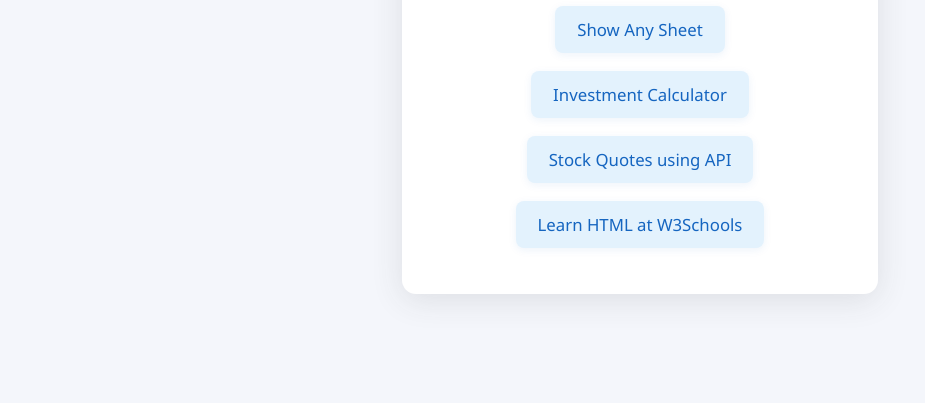
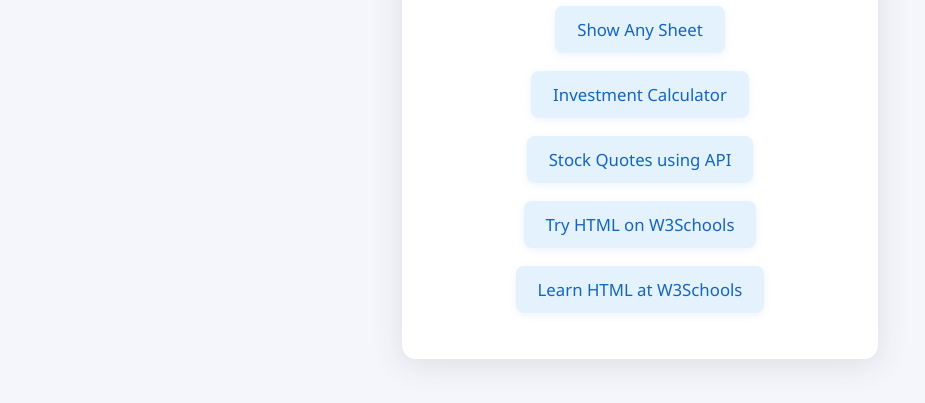
Before and after one commit to mrsameermalii/global, a plain HTML site: page index.html in a window 1280 px wide. Shown: the part 229-632 px from the top of the page, without its empty margins (0-925 px from the left). Drawn offline with Linux system fonts and the light colour scheme.

Commit message:
Update index.html

```diff
--- a/index.html
+++ b/index.html
@@ -85,6 +85,9 @@
         <a href="StockQuotes.html" target="_blank">Stock Quotes using API</a>
       </li>
       <li>
+        <a href="https://www.w3schools.com/html/tryit.asp?filename=tryhtml_default" target="_blank">Try HTML on W3Schools</a>
+      </li>
+      <li>
         <a href="https://www.w3schools.com" target="_blank">Learn HTML at W3Schools</a>
       </li>
     </ul>
```
